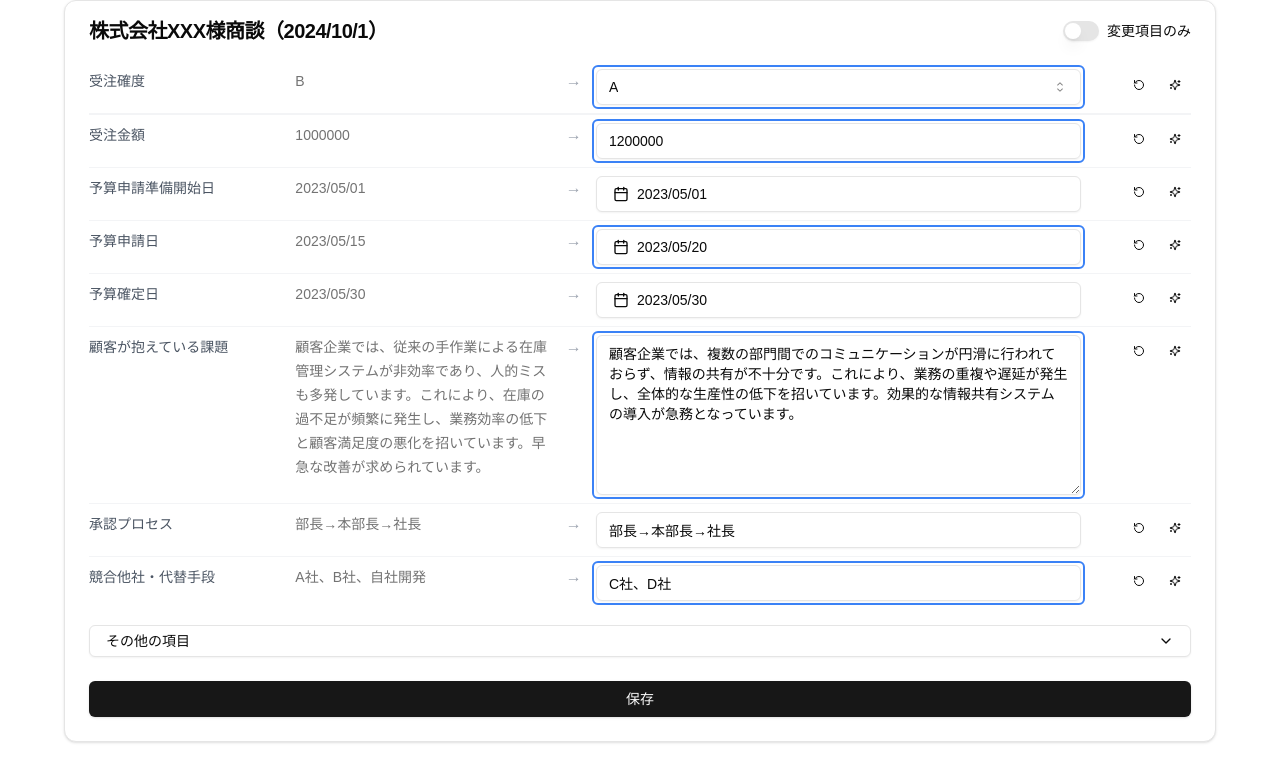
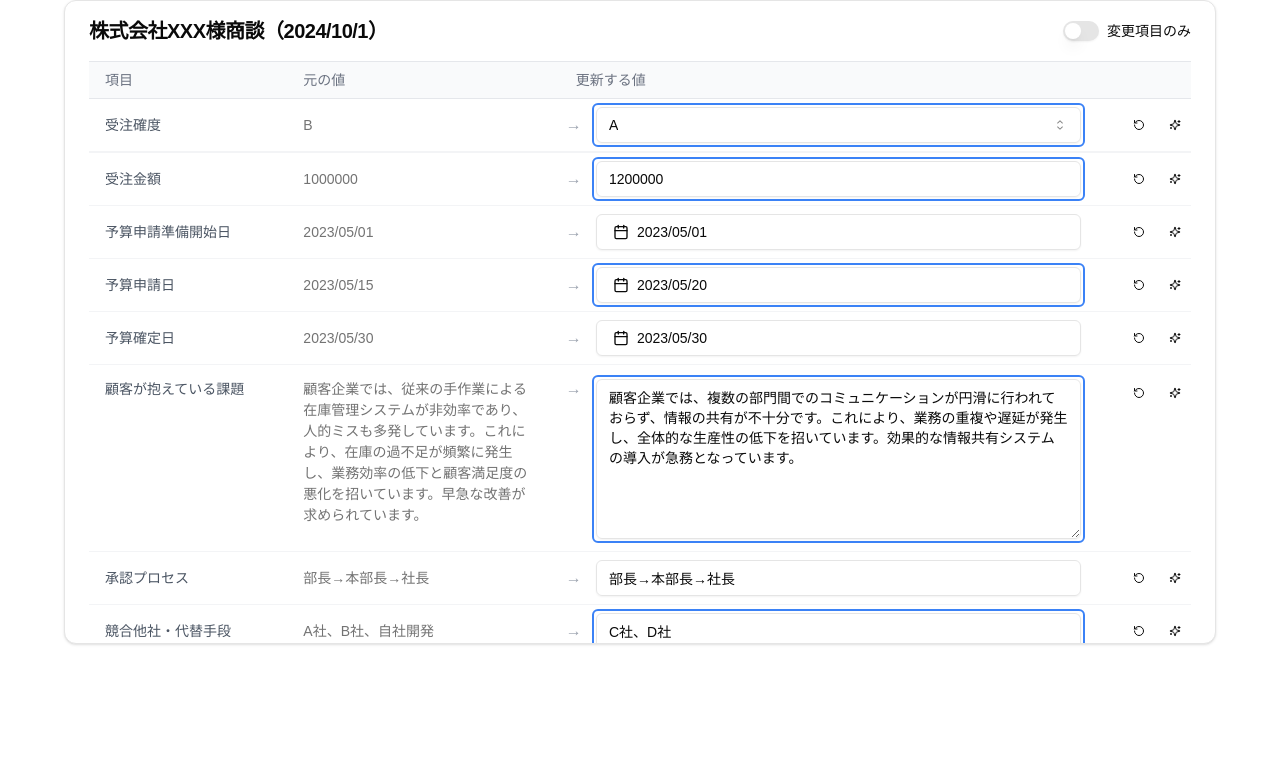
Before and after one commit to t14i/autoinput-module, a Next.js app: page / in a window 1280 px wide. Shown: the top 782 px of the page. Built offline with nearby package versions, Linux system fonts and the light colour scheme.

Commit message:
feat: Add sticky header to input form

```diff
--- a/src/app/page.tsx
+++ b/src/app/page.tsx
@@ -296,7 +296,7 @@ export default function Component() {
         budgetConfirmDate: ['2023/05/30', '2024/06/15', '2024/06/20'],
         customerIssue: [
           '顧客企業では、複数の部門間でのコミュニケーションが円滑に行われておらず、情報の共有が不十分です。これにより、業務の重複や遅延が発生し、全体的な生産性の低下を招いています。効果的な情報共有システムの導入が急務となっています。',
-          '顧客企業では、従来の顧客管理システムが老朽化しており、顧客データの正確な把握や分析が困難になっています。これにより、効果的なマーケティング戦略の立案や顧客ニーズへの迅速な対応が阻害されており、競争力の低下につながっています。',
+          '顧客企業では、従来顧客管理システム老朽化しており、顧客データの正確な把握や分析が困難になっています。これにより、効果的なマーケティング戦略の立案や顧客ニーズへの迅速な対応が阻害されており、競争力の低下につながっています。',
           '顧客企業では、急速なデジタル化に伴い、従業員のITスキルの不足が顕在化しています。これにより、新しいツールやシステムの導入が進まず、業務効率の改善が滞っています。従業員の能力開発と、使いやすいITソリューションの導入が課題となっています。'
         ],
         approvalProcess: ['部長→本部長→社長', '課長部長→社長', '部長→社長'],
@@ -389,28 +389,39 @@ export default function Component() {
     const typedText = typedTexts[key]
 
     return (
-      <div className="flex items-start py-2 border-b border-gray-100 hover:bg-gray-50">
+      <div className={cn(
+        "flex min-h-[3rem] border-b border-gray-100 hover:bg-gray-50",
+        key === 'customerIssue' ? "items-start py-3" : "items-center py-2"
+      )}>
         {/* ラベル */}
-        <div className="w-[18%]">
-          <Label htmlFor={key} className="text-sm font-medium text-gray-600">{label}</Label>
+        <div className="w-[18%] flex items-center min-h-full">
+          <Label
+            htmlFor={key}
+            className="text-sm font-medium text-gray-600 leading-normal px-4 py-0.5"
+          >
+            {label}
+          </Label>
         </div>
 
         {/* 元の値 */}
-        <div className="w-[24%] pl-2">
-          <span className="text-sm text-muted-foreground">
+        <div className="w-[24%] flex items-center min-h-full">
+          <span className="text-sm text-muted-foreground leading-normal px-4 py-0.5">
             {key.includes('Date') ? formatDate(previousValue as Date) : previousValue as string}
           </span>
         </div>
 
         {/* 矢印 */}
-        <div className="w-[4%] flex justify-center">
+        <div className="w-[4%] flex items-center justify-center min-h-full">
           <span className="text-gray-400">→</span>
         </div>
 
         {/* 入力欄 */}
-        <div className="w-[44%] flex flex-col">
         <div className={cn(
-            "relative",
+          "w-[44%] flex flex-col",
+          key === 'customerIssue' ? "pt-0.5" : "justify-center"
+        )}>
+          <div className={cn(
+            "relative w-full",
             shouldShowBorder && "before:absolute before:-inset-1 before:border-2 before:border-blue-500 before:rounded-md"
           )}>
             {React.cloneElement(content as React.ReactElement, {
@@ -426,30 +437,30 @@ export default function Component() {
               value: isTyping ? typedText : (content as React.ReactElement).props.value,
               className: cn(
                 (content as React.ReactElement).props.className,
-                "text-sm",
-                key === 'customerIssue' ? "min-h-[160px]" : "h-9" // 高さを160pxに変更
+                "text-sm w-full",
+                key === 'customerIssue' ? "min-h-[160px]" : "h-9"
               )
             })}
           </div>
 
           {isLoading[key] ? (
-            <div className="mt-2 flex items-center space-x-2"> {/* mt-1 から mt-2 に変更 */}
+            <div className="mt-3 flex items-center space-x-2">
               <Loader2 className="h-3 w-3 animate-spin" />
               <span className="text-xs text-muted-foreground">推定中...</span>
             </div>
           ) : aiSuggestions[key] && (
-            <div className="mt-2 space-y-1.5"> {/* 余白とレイアウトを調整 */}
-              <div className="text-xs text-muted-foreground">AI推定値:</div> {/* ラベルを追加 */}
-              <div className="flex flex-wrap gap-1.5"> {/* gap-1 から gap-1.5 に変更 */}
+            <div className="mt-3 space-y-2">
+              <div className="text-xs text-muted-foreground">AI推定値:</div>
+              <div className="flex flex-wrap gap-2">
                 {aiSuggestions[key].map((suggestion, index) => (
                   <Badge
                     key={index}
                     variant="outline"
                     className={cn(
-                      "text-xs cursor-pointer py-0.5 px-2", // py-0 から py-0.5 に変更
-                      index === 0 ? "bg-yellow-50 hover:bg-yellow-100 text-yellow-700" :
-                      index === 1 ? "bg-blue-50 hover:bg-blue-100 text-blue-700" :
-                      "bg-pink-50 hover:bg-pink-100 text-pink-700"
+                      "text-xs cursor-pointer py-1 px-3",
+                      index === 0 && "bg-blue-50 hover:bg-blue-100 text-blue-700 border-blue-200",
+                      index === 1 && "bg-amber-50 hover:bg-amber-100 text-amber-700 border-amber-200",
+                      index === 2 && "bg-red-50 hover:bg-red-100 text-red-700 border-red-200"
                     )}
                     onClick={() => {
                       switch (key) {
@@ -489,7 +500,7 @@ export default function Component() {
         </div>
 
         {/* アクションボタン */}
-        <div className="w-[10%] flex justify-end space-x-1 pl-2">
+        <div className="w-[10%] flex items-center justify-end space-x-1 pl-2 min-h-full">
           <TooltipProvider>
             <Tooltip>
               <TooltipTrigger asChild>
@@ -549,6 +560,17 @@ export default function Component() {
         </div>
       </CardHeader>
       <CardContent className="py-0">
+        <div className="relative">
+          {/* 固定ヘッダー */}
+          <div className="sticky top-0 z-10 flex items-center py-2 border-y border-gray-200 bg-gray-50 text-sm font-medium text-gray-500">
+            <div className="w-[18%] px-4">項目</div>
+            <div className="w-[24%] px-4">元の値</div>
+            <div className="w-[48%] pl-6">更新する値</div>
+            <div className="w-[10%]"></div>
+          </div>
+
+          {/* スクロール可能なコンテンツ */}
+          <div className="max-h-[calc(100vh-16rem)] overflow-y-auto">
             <div className="divide-y divide-gray-100">
               {renderField('orderProbability', '受注確度', (
                 <Select value={orderProbability} onValueChange={setOrderProbability}>
@@ -802,8 +824,10 @@ export default function Component() {
               </CollapsibleContent>
             </Collapsible>
 
-        <div className="py-6"> {/* 保存ボタンを包む div を追加し、上下の余白を設定 */}
+            <div className="py-6">
               <Button className="w-full" onClick={handleSave}>保存</Button>
+            </div>
+          </div>
         </div>
       </CardContent>
     </Card>
```
Lines whose indentation alone changed are shown as unchanged.
